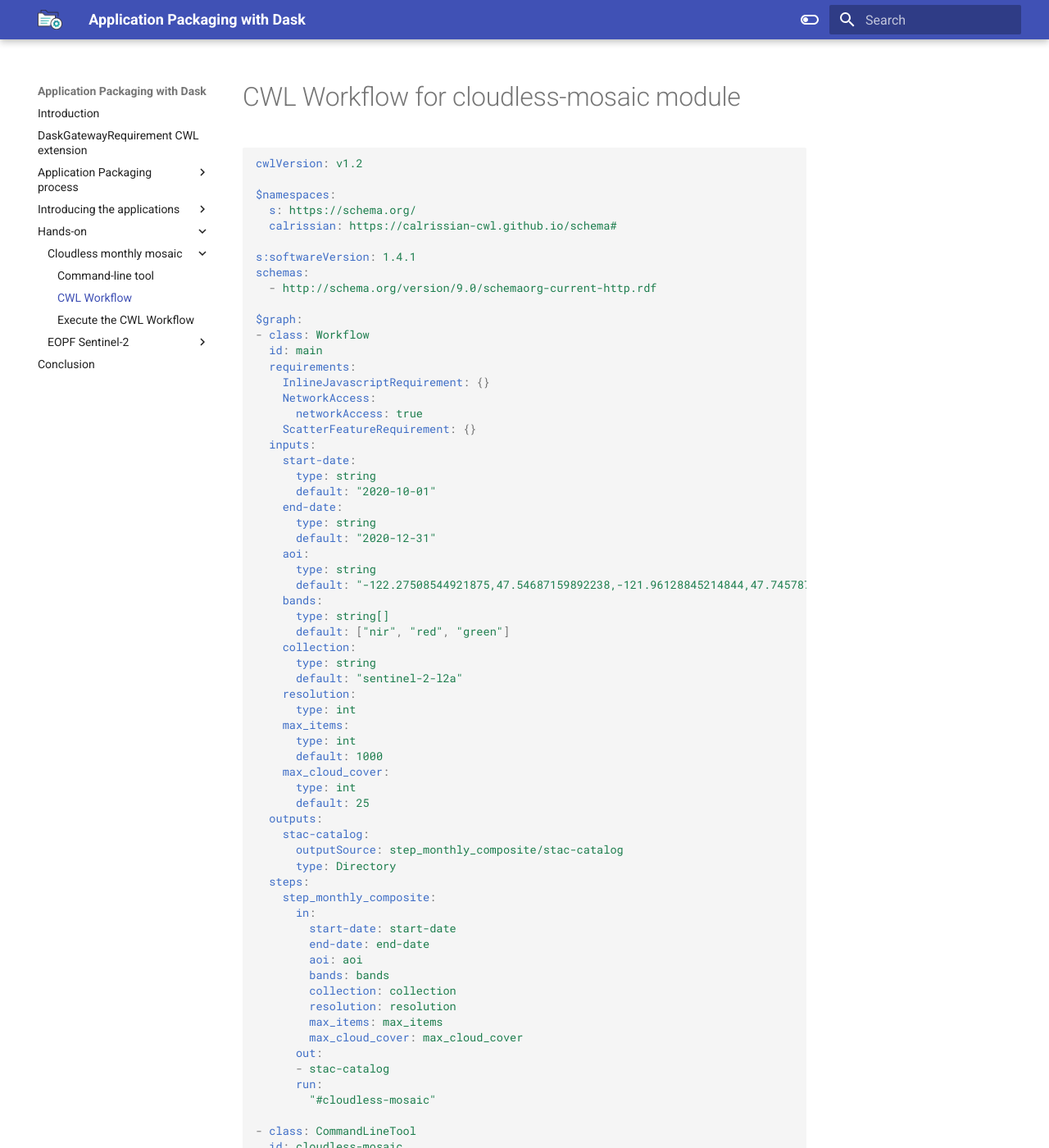
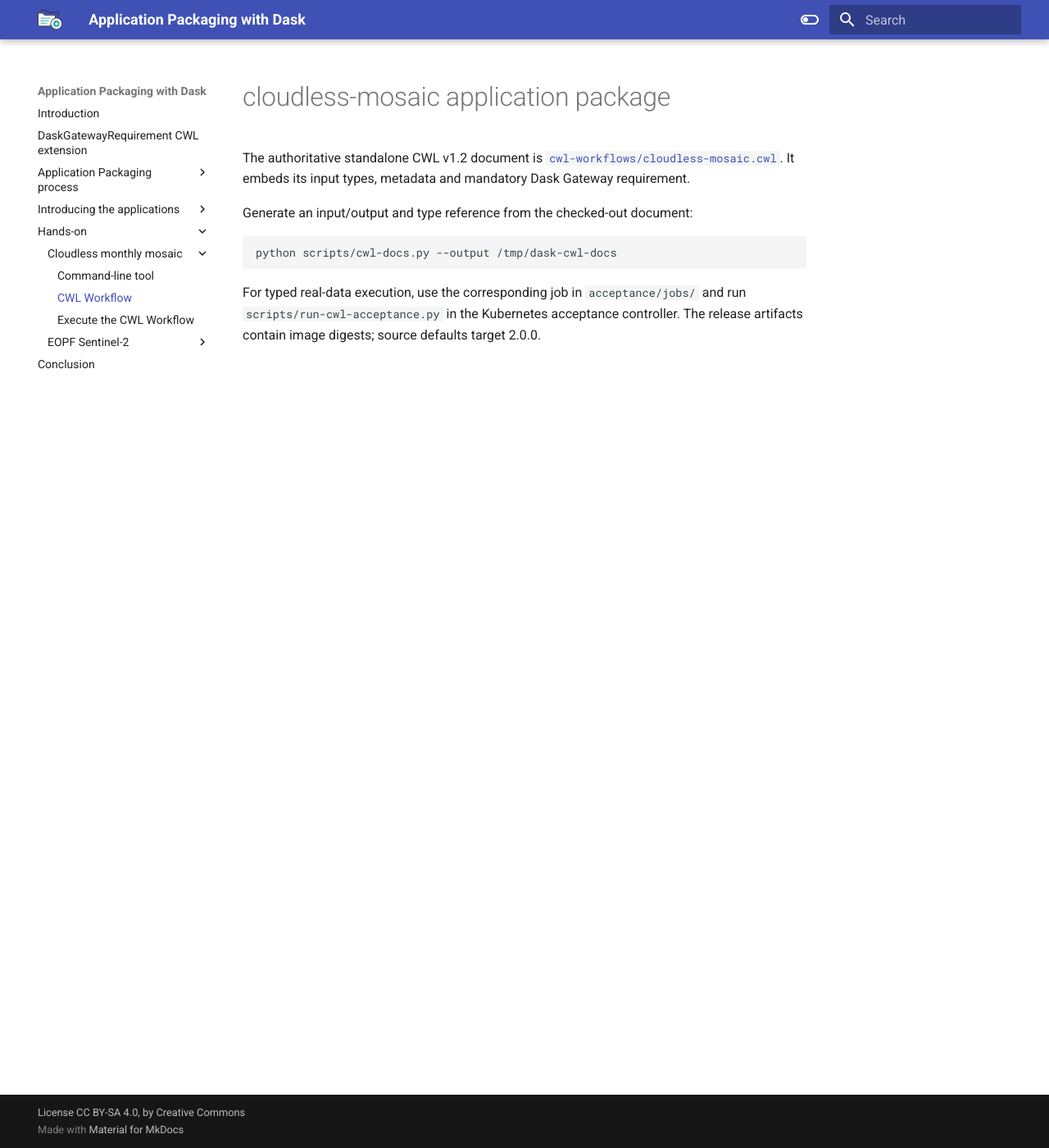
Before and after one commit to eoap/dask-app-package, an MkDocs documentation site: the page built from docs/apps/cloudless-mosaic/workflow.md, in a window 1280 px wide and 1400 px high. Shown: the whole window at 82% size. Built offline with MkDocs 1.6.1 and Material for MkDocs 9.7.7, drawn with Linux system fonts in a browser that asks for light colours; some of the changed text lies outside the part shown.

Commit message:
docs: align Dask lessons and typed jobs with the 2.0.0 candidate

````diff
--- a/docs/apps/cloudless-mosaic/workflow.md
+++ b/docs/apps/cloudless-mosaic/workflow.md
@@ -1,129 +1,15 @@
-# CWL Workflow for cloudless-mosaic module
-```yaml
-cwlVersion: v1.2
+# cloudless-mosaic application package
 
-$namespaces:
-  s: https://schema.org/
-  calrissian: https://calrissian-cwl.github.io/schema#
+The authoritative standalone CWL v1.2 document is
+[`cwl-workflows/cloudless-mosaic.cwl`](https://github.com/eoap/dask-app-package/blob/feature/pde-typed-cwl/cwl-workflows/cloudless-mosaic.cwl).
+It embeds its input types, metadata and mandatory Dask Gateway requirement.
 
-s:softwareVersion: 1.4.1
-schemas:
-  - http://schema.org/version/9.0/schemaorg-current-http.rdf
+Generate an input/output and type reference from the checked-out document:
 
-$graph:
-- class: Workflow
-  id: main
-  requirements:
-    InlineJavascriptRequirement: {}
-    NetworkAccess:
-      networkAccess: true
-    ScatterFeatureRequirement: {}
-  inputs:
-    start-date:
-      type: string
-      default: "2020-10-01"
-    end-date:
-      type: string
-      default: "2020-12-31"
-    aoi:
-      type: string
-      default: "-122.27508544921875,47.54687159892238,-121.96128845214844,47.745787772920934"
-    bands:
-      type: string[]
-      default: ["nir", "red", "green"]
-    collection:
-      type: string
-      default: "sentinel-2-l2a"
-    resolution:
-      type: int
-    max_items:
-      type: int
-      default: 1000
-    max_cloud_cover:
-      type: int
-      default: 25
-  outputs:
-    stac-catalog:
-      outputSource: step_monthly_composite/stac-catalog
-      type: Directory
-  steps:
-    step_monthly_composite:
-      in:
-        start-date: start-date
-        end-date: end-date
-        aoi: aoi
-        bands: bands
-        collection: collection
-        resolution: resolution
-        max_items: max_items
-        max_cloud_cover: max_cloud_cover
-      out:
-      - stac-catalog
-      run:
-        "#cloudless-mosaic"
+```bash
+python scripts/cwl-docs.py --output /tmp/dask-cwl-docs
+```
 
-- class: CommandLineTool
-  id: cloudless-mosaic
-  requirements:
-    DockerRequirement:
-      dockerPull: ghcr.io/eoap/dask-app-package/cloudless-mosaic:1.0.0
-    EnvVarRequirement:
-      envDef: {}
-    calrissian:DaskGatewayRequirement:
-      workerCores: 1
-      workerCoresLimit: 1
-      workerMemory: "2G"
-      clusterMaxCore: 24
-      clusterMaxMemory: "48G"
-
-  baseCommand: ["cloudless-mosaic"]
-  arguments: []
-  inputs:
-    start-date:
-      type: string
-      inputBinding:
-        position: 1
-        prefix: "--start-date"
-    end-date:
-      type: string
-      inputBinding:
-        position: 1
-        prefix: "--end-date"
-    aoi:
-      type: string
-      inputBinding:
-        position: 1
-        prefix: "--aoi"
-    bands:
-      type:
-      - "null"
-      - type: array
-        items: string
-        inputBinding:
-          prefix: "--bands"
-    collection:
-      type: string
-      inputBinding:
-        position: 1
-        prefix: "--collection"
-    resolution:
-      type: int
-      inputBinding:
-        position: 1
-        prefix: "--resolution"
-    max_items:
-      type: int
-      inputBinding:
-        position: 1
-        prefix: "--max-items"
-    max_cloud_cover:
-      type: int
-      inputBinding:
-        position: 1
-        prefix: "--max-cloud-cover"
-  outputs:
-    stac-catalog:
-      type: Directory
-      outputBinding:
-        glob: .
-```
+For typed real-data execution, use the corresponding job in `acceptance/jobs/`
+and run `scripts/run-cwl-acceptance.py` in the Kubernetes acceptance controller.
+The release artifacts contain image digests; source defaults target 2.0.0.
````
Also changed, not shown: README.md (+35 -167 lines), docs/apps/eopf-sentinel-2/workflow.md (+13 -57 lines), project.toml (+4 -4 lines).
